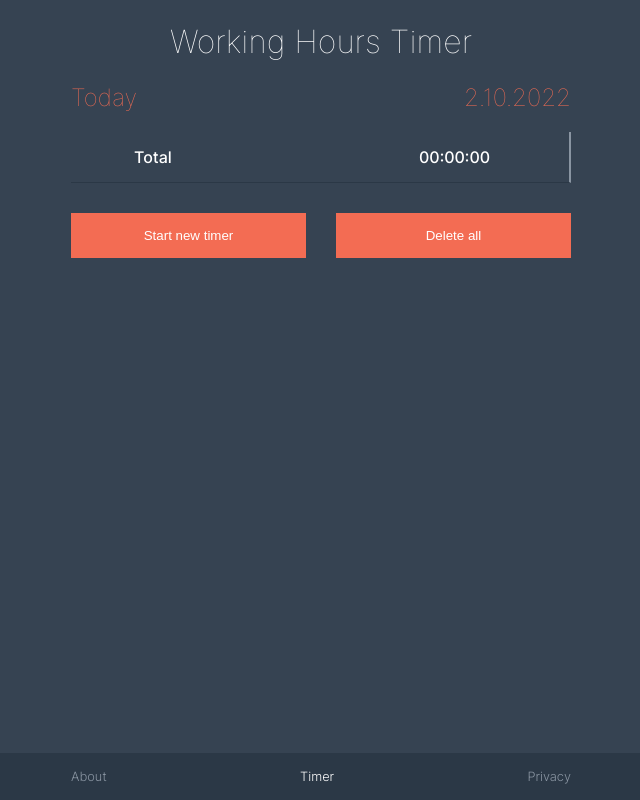
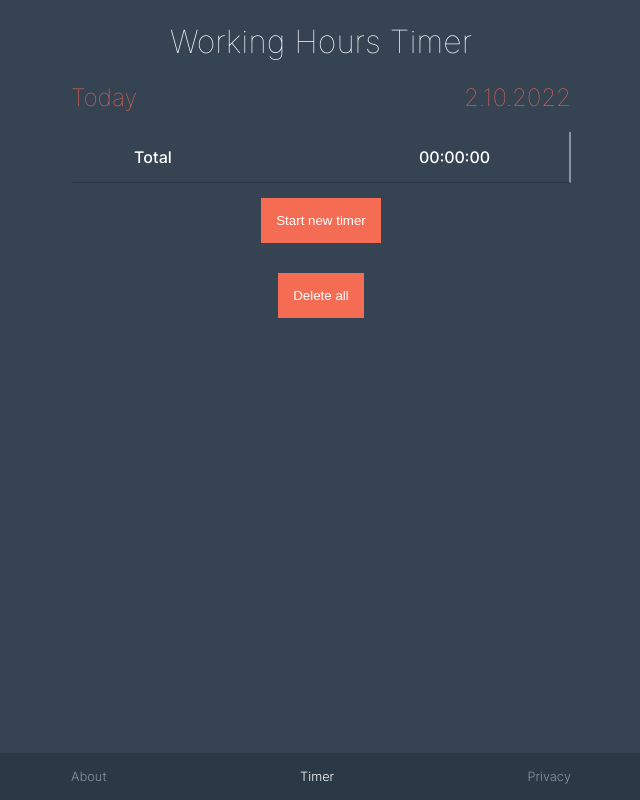
Before and after one commit to regisfrias/timer, a SvelteKit app: page / in a window 1280 px wide. Shown: the whole page, without its empty margins (319-959 px from the left). Built offline with nearby package versions, Linux system fonts and the light colour scheme.

Commit message:
Move new timer button upwards (#4).

```diff
--- a/src/routes/+page.svelte
+++ b/src/routes/+page.svelte
@@ -239,14 +239,18 @@
           <div><strong>Total</strong></div>
           <div class="total-time"><strong>{msToTime(allTimers[thisDay].total)}</strong></div>
         </div>
+        {#if todaysKey === thisDay}
+        <div class="controls">
+          <button on:click={startTimer} data-timer-id={allTimers[todaysKey] && allTimers[todaysKey].timers ? Object.keys(allTimers[todaysKey].timers).length : 0} data-timer-day={todaysKey}>Start new timer</button>
+        </div>
+        {/if}
       {/each}
     </article>
   {/if}
 
-  <controls class="controls">
-    <button on:click={startTimer} data-timer-id={allTimers[todaysKey] && allTimers[todaysKey].timers ? Object.keys(allTimers[todaysKey].timers).length : 0} data-timer-day={todaysKey}>Start new timer</button>
+  <div class="controls">
     <button on:click={removeAll}>Delete all</button>
-  </controls>
+  </div>
 </Layout>
 
 <style>
@@ -345,10 +349,9 @@
   }
 
   .controls {
-    display: grid;
-    grid-template-columns: 1fr 1fr;
-    grid-column-gap: var(--padding);
-    margin: var(--padding) 0;
+    margin: var(--padding_sm) 0  var(--padding);
+    text-align: center;
+    width: 100%;
   }
 
   .button_clear:hover {
```
